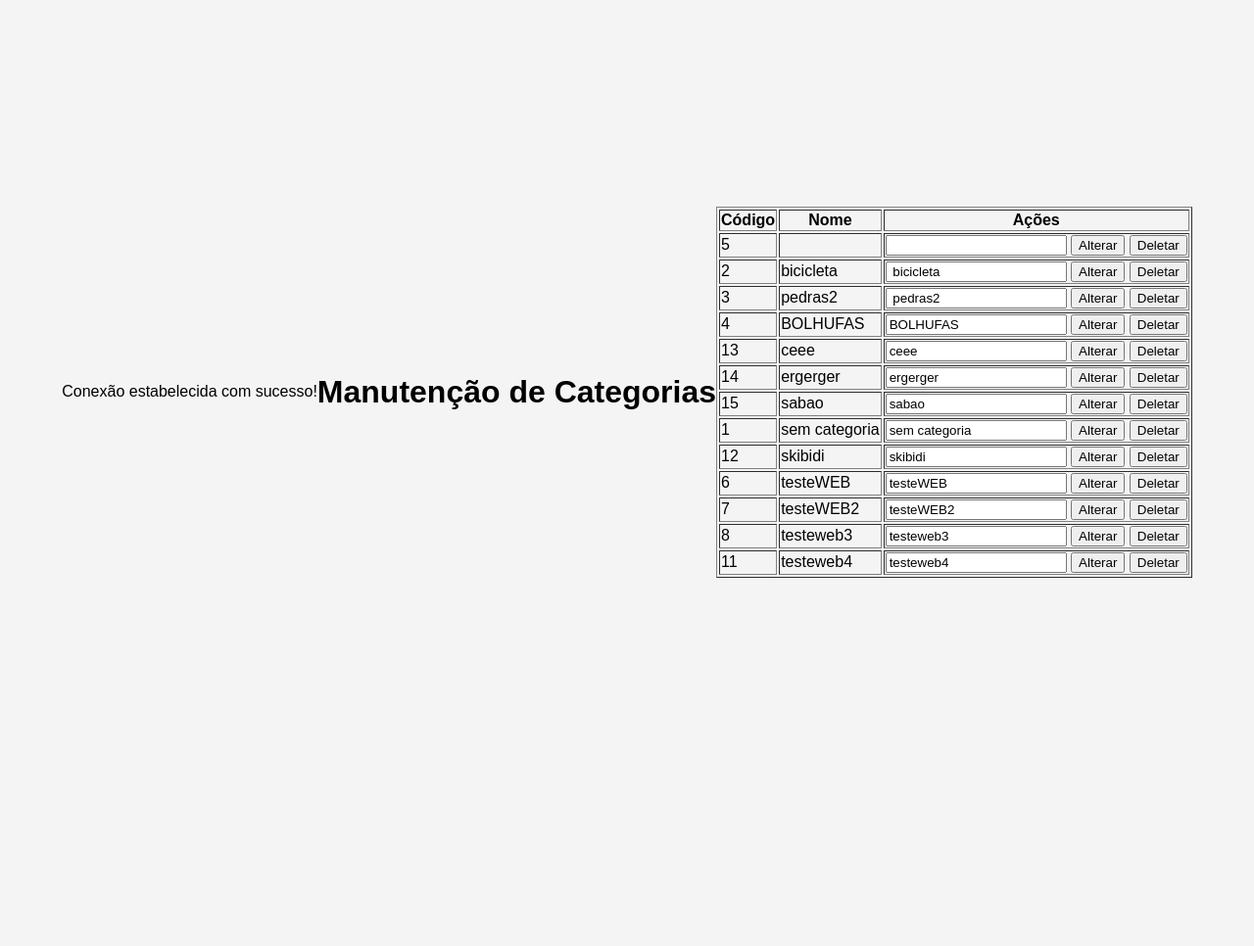
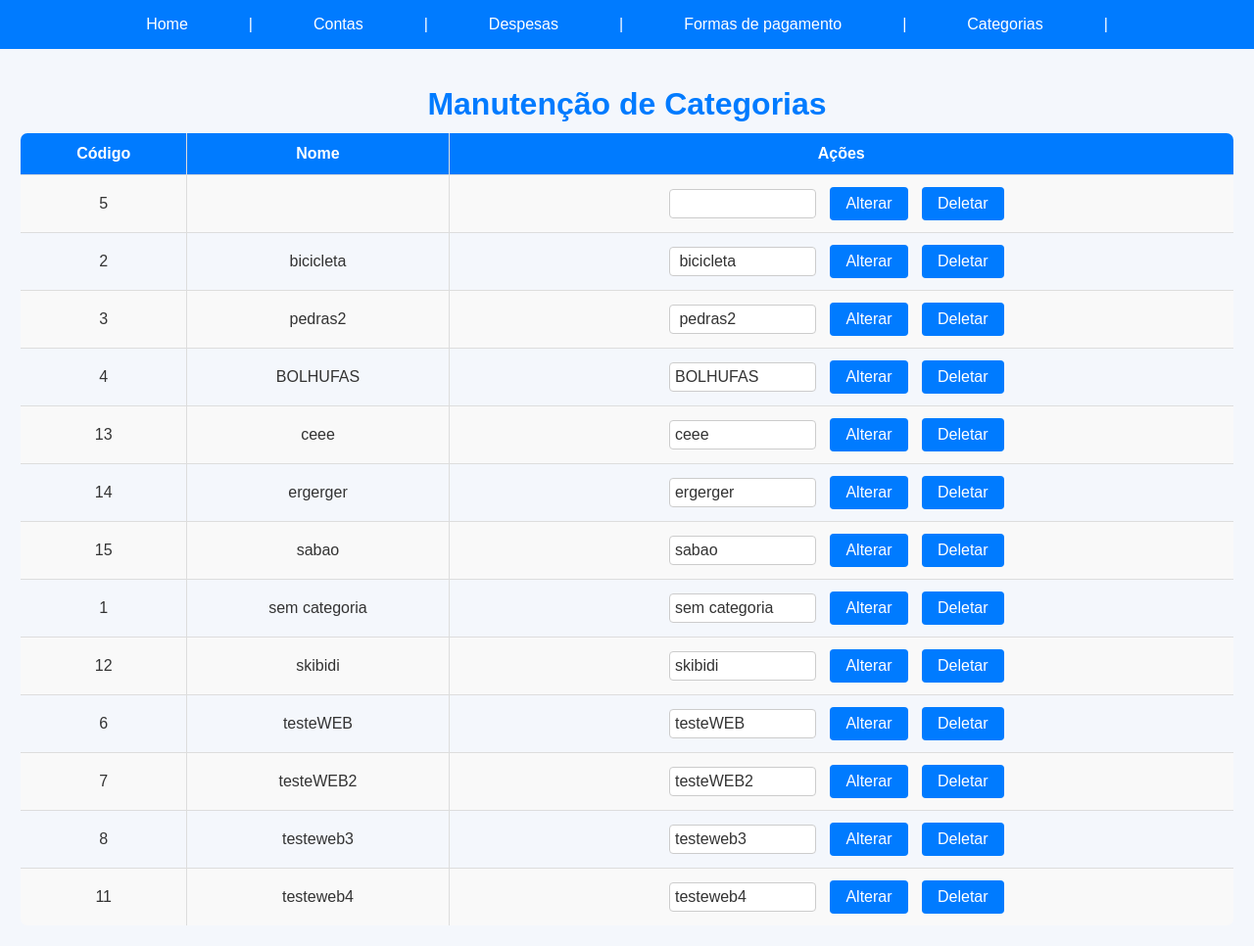
Before and after one commit to erickafonso/projeto-integrador-web, a PHP site: page /alterar-categoria.php in a window 1280 px wide. Shown: the whole page at 98% size. Before the commit the page ends 590 px from the top, so only its background shows below. Run offline with PHP 8.4, Linux system fonts and the light colour scheme; data comes from the database, SQL or seed files in the repository.

Commit message:
Crud FUNCIONANDO | FALTA deixar bonito

```diff
--- a/alterar-categoria.php
+++ b/alterar-categoria.php
@@ -25,13 +25,31 @@ $categorias = $categoriaModel->listar();
 <head>
     <meta charset="UTF-8">
     <meta name="viewport" content="width=device-width, initial-scale=1.0">
-    <link rel="stylesheet" href="css/cadastro.css">
-    <link rel="stylesheet" href="css/styles.css">
-   <!-- <link rel="stylesheet" href="css/inside-pages.css">-->
+  <!--  <link rel="stylesheet" href="css/cadastro.css">
+    <link rel="stylesheet" href="css/styles.css">-->
+    <link rel="stylesheet" href="css/alteracoes.css">
+    <link rel="stylesheet" href="css/nav.css">
 
     <title>Manutenção de Categorias</title>
 </head>
 <body>
+<header>
+        <nav id="navMenu">
+            <ul>
+                <li><a href="index.html">Home</a></li>
+                <li><a>|</a></li>
+                <li><a href="contas.html">Contas</a></li>
+                <li><a>|</a></li>
+                <li><a href="despesas.html">Despesas</a></li>
+                <li><a>|</a></li>
+                <li><a href="formaPagamento.html">Formas de pagamento</a></li>
+                <li><a>|</a></li>
+                <li><a href="categorias.html">Categorias</a></li>
+                <li><a>|</a></li>
+            </ul>
+        </nav>
+    </header>
+    <div id="conteudo">
     <h1>Manutenção de Categorias</h1>
     <table border="1">
         <tr>
@@ -57,5 +75,6 @@ $categorias = $categoriaModel->listar();
         </tr>
         <?php endforeach; ?>
     </table>
+        </div>
 </body>
 </html>
--- a/contas.html
+++ b/contas.html
@@ -29,7 +29,7 @@
         <a href="cadastro-conta.php">
             <button>Cadastro</button>
         </a>
-        <a href="alterar-conta.html">
+        <a href="alterar-conta.php">
             <button>Alterar Contas</button>
         </a>
 
--- /dev/null
+++ b/css/alteracoes.css
@@ -0,0 +1,120 @@
+/* Resetando margens e paddings */
+* {
+    margin: 0;
+    padding: 0;
+    box-sizing: border-box;
+}
+
+/* Definindo a fonte padrão e o espaçamento */
+body {
+    font-family: Arial, sans-serif;
+    background-color: #f4f7fc;
+    color: #333;
+    padding: 20px;
+}
+
+
+#conteudo{
+    margin-top: 50px;
+}
+
+
+/* Cabeçalho */
+
+
+
+h1 {
+    font-size: 2rem;
+    color: #007bff;
+    margin-bottom: 10px;  /* Ajuste a margem inferior se necessário */
+    text-align: center;
+}
+
+/* Navegação */
+
+
+/* Tabela */
+table {
+    width: 100%;
+    margin: 0 auto;
+    border-collapse: collapse;
+    border-radius: 8px;
+    overflow: hidden;
+}
+
+th, td {
+    padding: 12px;
+    text-align: center;
+    border: 1px solid #ddd;
+}
+
+th {
+    background-color: #007bff;
+    color: white;
+    font-weight: bold;
+}
+
+tr:nth-child(even) {
+    background-color: #f9f9f9;
+}
+
+tr:hover {
+    background-color: #f1f1f1;
+}
+
+td input[type="text"] {
+    padding: 5px;
+    font-size: 1rem;
+    border: 1px solid #ccc;
+    border-radius: 4px;
+    width: 150px;
+    margin-right: 10px;
+}
+
+button {
+    background-color: #007bff;
+    color: white;
+    border: none;
+    padding: 8px 16px;
+    border-radius: 4px;
+    cursor: pointer;
+    transition: background-color 0.3s ease;
+}
+
+button:hover {
+    background-color: #36577D;
+}
+
+/* Formulário de ação dentro da tabela */
+form {
+    display: inline-block;
+    margin-right: 10px;
+}
+
+/* Estilizando os botões para alterar e deletar */
+button[type="submit"] {
+    font-size: 1rem;
+}
+
+button[type="submit"]:focus {
+    outline: none;
+}
+
+/* Estilos extras para melhorar o layout */
+input[type="text"] {
+    font-size: 1rem;
+    color: #333;
+}
+
+/* Melhoria do layout responsivo */
+@media (max-width: 768px) {
+    table {
+        font-size: 0.9rem;
+    }
+
+    td input[type="text"], button {
+        font-size: 0.9rem;
+    }
+
+
+}
--- /dev/null
+++ b/css/nav.css
@@ -0,0 +1,45 @@
+header {
+    position: fixed;
+    top: 0;
+    left: 0;
+    width: 100%;
+    background-color: #007bff;
+    color: #fff;
+    padding: 1rem;
+    text-align: center;
+}
+
+
+
+header .container {
+    max-width: 1200px;
+    margin: 0 auto;
+    padding: 0 1rem;
+}
+
+
+
+nav ul {
+    list-style: none;
+    margin: 0;
+    padding: 0;
+    display: flex;
+    justify-content: center;
+}
+
+nav li {
+    margin: 0 15px;
+}
+
+
+
+
+nav a {
+    color: #fff;
+    margin: 0 1rem;
+    text-decoration: none;
+}
+
+nav a:hover {
+    text-decoration: underline;
+}
--- a/formaPagamento.html
+++ b/formaPagamento.html
@@ -29,8 +29,8 @@
         <a href="cadastro-forma-pagamento.php">
             <button>Cadastro</button>
         </a>
-        <a href="alterar-conta.html">
-            <button>Alterar Contas</button>
+        <a href="alterar-formaPagamento.php">
+            <button>Alterar Formas de Pagamento</button>
         </a>
 
         </div>
```
Also changed, not shown: alterar-conta.php (added, +110 -0 lines), alterar-despesa.php (+74 -70 lines), alterar-formaPagamento.php (added, +82 -0 lines), modelo/Conta.php (added, +42 -0 lines), modelo/Despesa.php (+21 -21 lines), modelo/FormaPagamento.php (added, +31 -0 lines).
